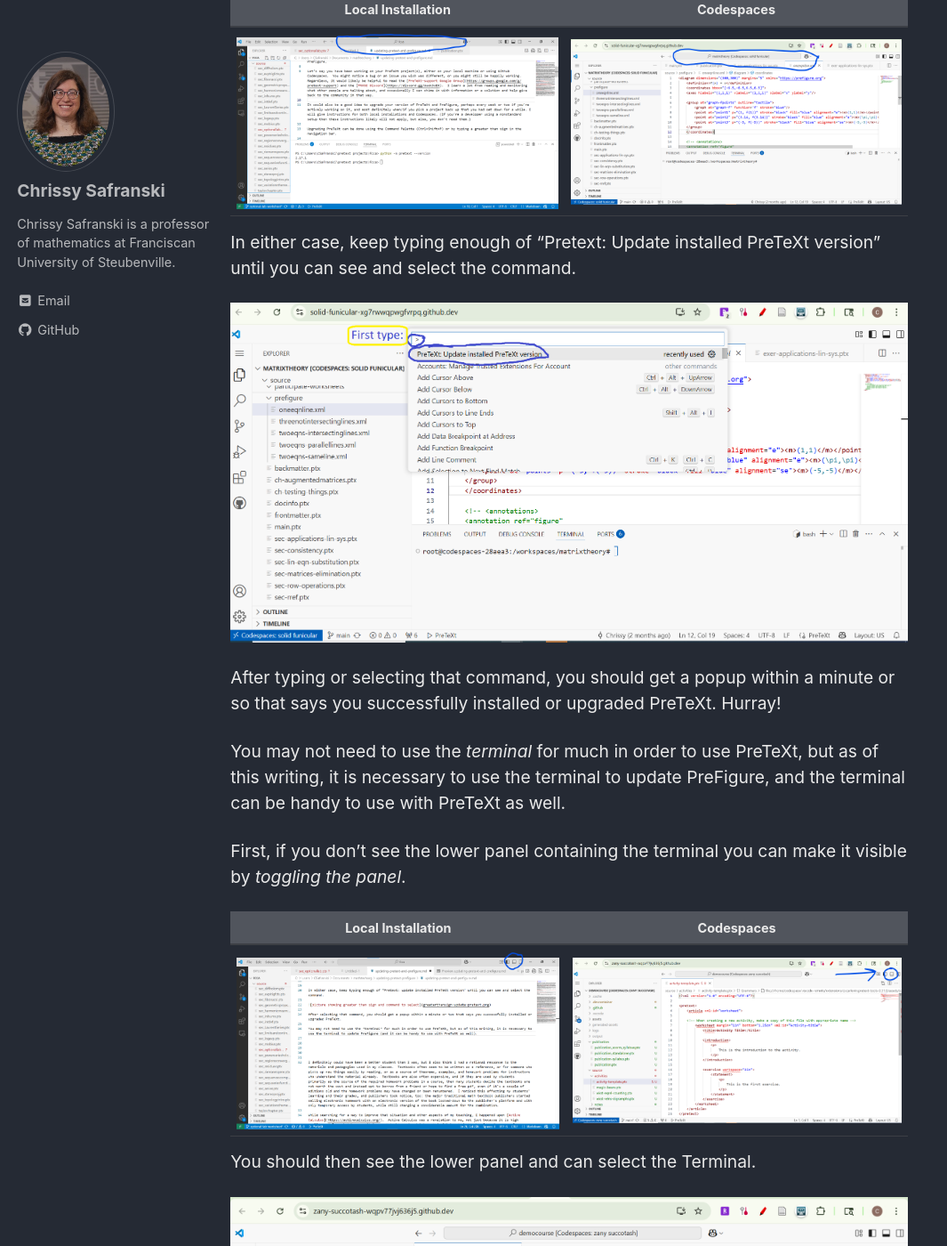
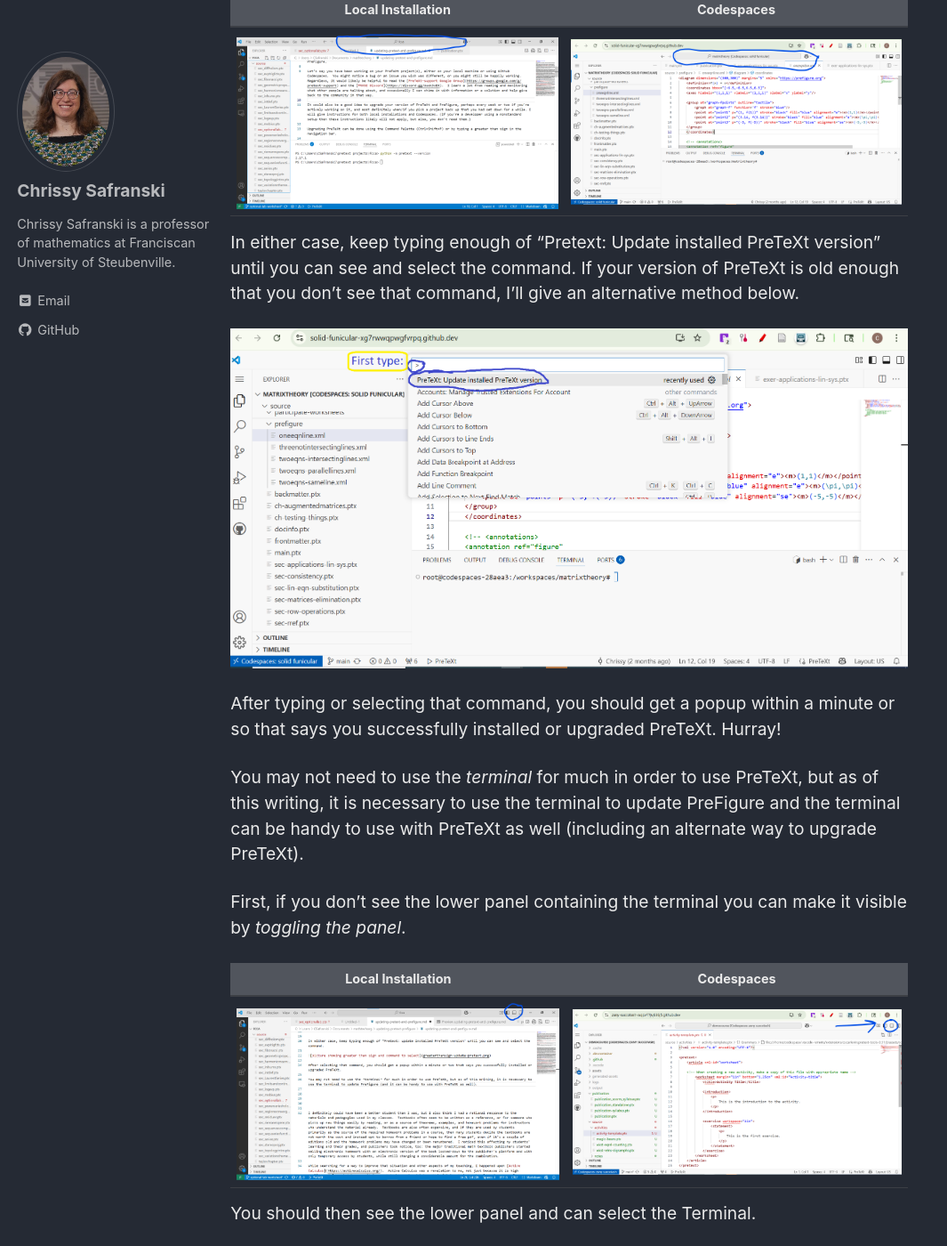
Before and after one commit to mathtechorg/mathtechorg.github.io, a Jekyll site: the page built from _posts/2025-05-28-updating-pretext-prefigure.md, in a window 1280 px wide and 1400 px high, scrolled down 860 px. Shown: the whole window at 89% size, without its empty margins (0-1065 px from the left). Built offline with Jekyll 4.4.1, drawn with Linux system fonts in a browser that asks for light colours; cached includes are drawn as plain includes; comment, search, counter and statistics services are not loaded; some of the changed text lies outside the part shown.

Commit message:
add how to upgrade pretext version from terminal (#48)

````diff
--- a/_posts/2025-05-28-updating-pretext-prefigure.md
+++ b/_posts/2025-05-28-updating-pretext-prefigure.md
@@ -19,12 +19,13 @@
 
 
 In either case, keep typing enough of "Pretext: Update installed PreTeXt version" until you can see and select the command.
+If your version of PreTeXt is old enough that you don't see that command, I'll give an alternative method below.
 
 ![picture showing greater than sign and command to select](/assets/images/20250528/greaterthansign-update-pretext.png)
 
 After typing or selecting that command, you should get a popup within a minute or so that says you successfully installed or upgraded PreTeXt.  Hurray!
 
-You may not need to use the *terminal* for much in order to use PreTeXt, but as of this writing, it is necessary to use the terminal to update PreFigure, and the terminal can be handy to use with PreTeXt as well.
+You may not need to use the *terminal* for much in order to use PreTeXt, but as of this writing, it is necessary to use the terminal to update PreFigure and the terminal can be handy to use with PreTeXt as well (including an alternate way to upgrade PreTeXt).
 
 First, if you don't see the lower panel containing the terminal you can make it visible by *toggling the panel*.
 
@@ -46,6 +47,14 @@
 
 You'll see some commands running in the terminal, checking that requirements are satisfied and uninstalling the older version of PreFigure (which is called "prefig" as a program), and the last line should contain something about successfully installing prefig along with a newer version number.
 
+An alternate way of upgrading your version of PreTeXt is to type or copy-and-paste
+
+```
+pip install pretext --upgrade
+```
+
+into the terminal and hit "enter."
+
 Lastly, to make sure you have all the updated PreTeXt files you should have in your project, type (or copy-and-paste)
 
 ```
````
